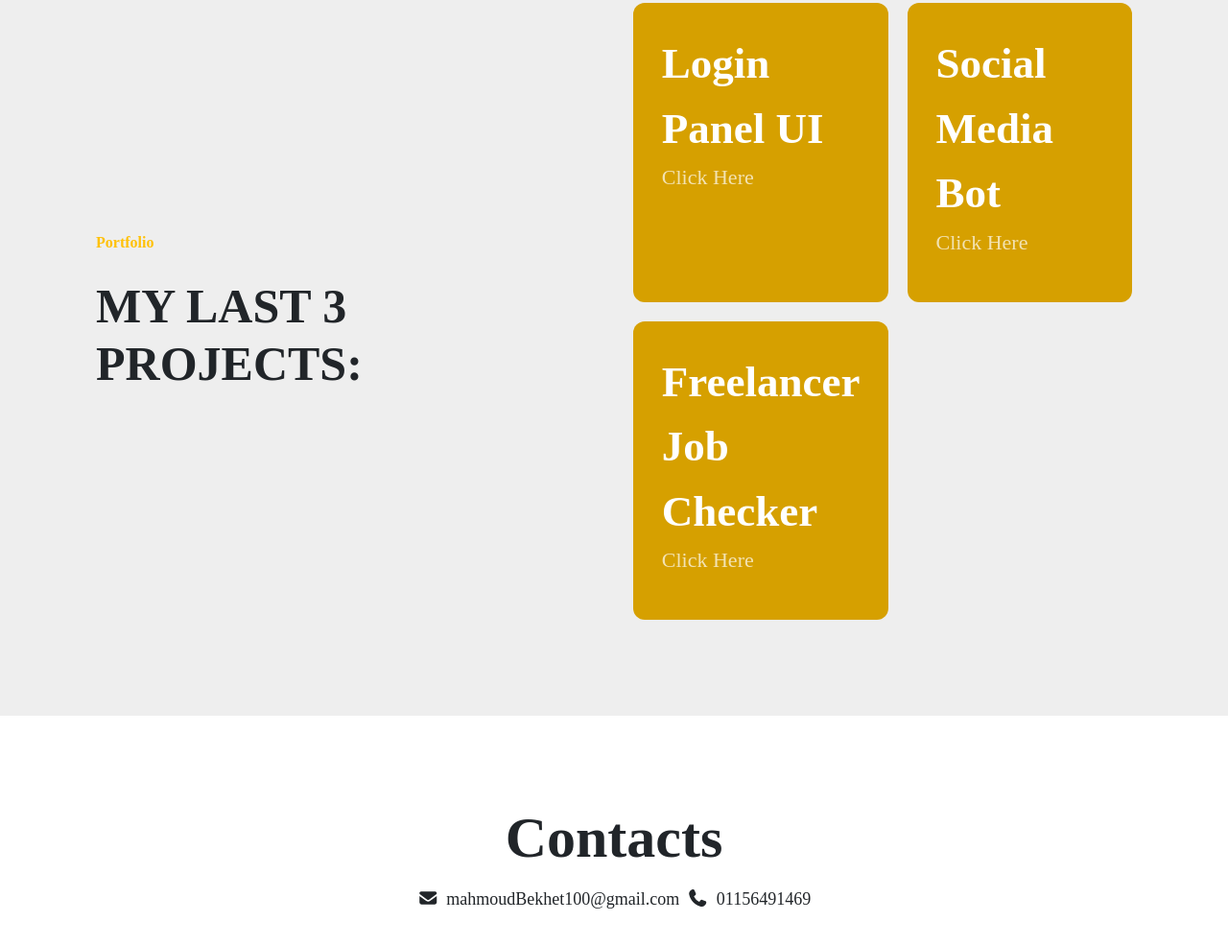
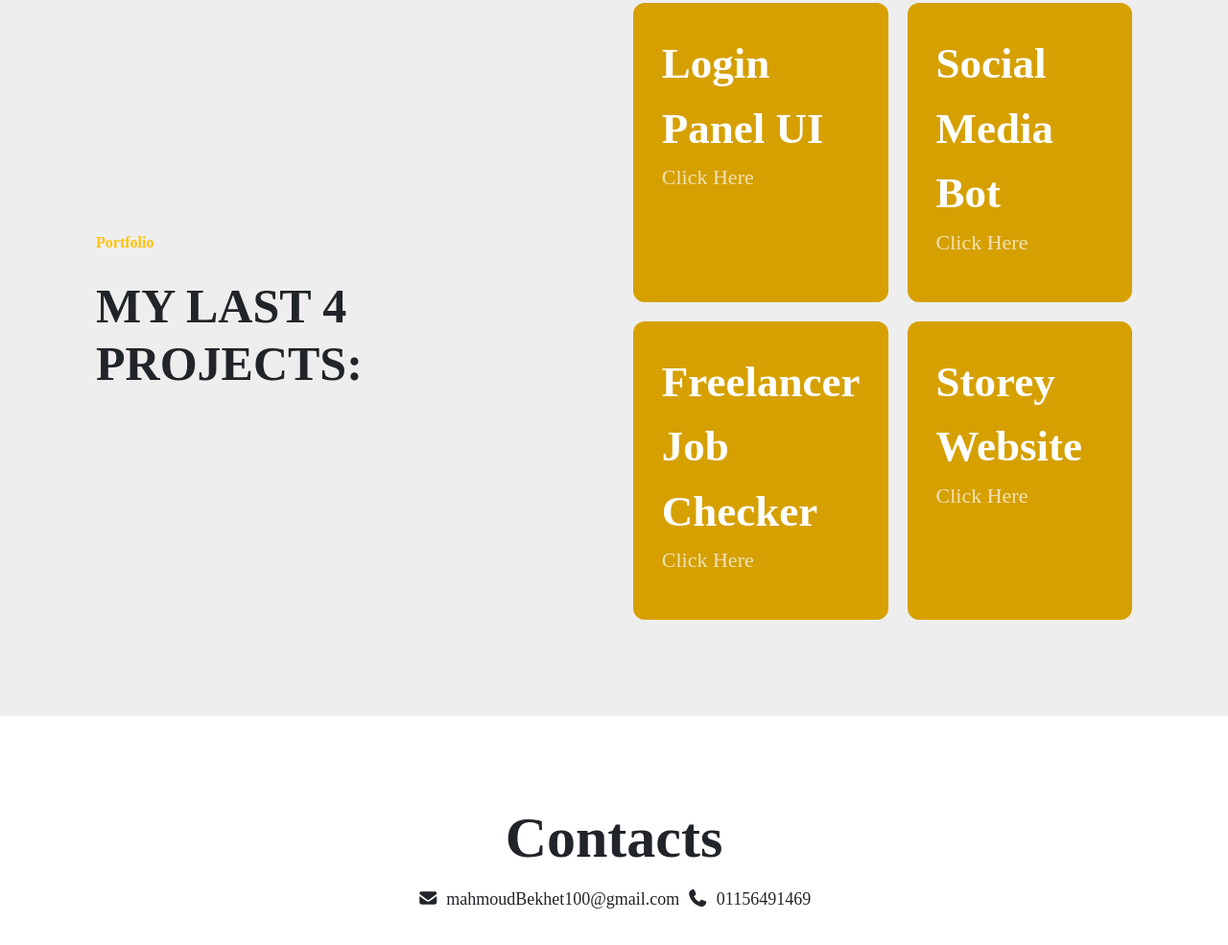
Before and after one commit to MahmoudBekhet/Portfolio, a plain HTML site: page index.html in a window 1280 px wide. Shown: the part 1546-2531 px from the top of the page at 96% size. Drawn offline with nearby package versions, Linux system fonts and the light colour scheme; a web font is replaced by a local one.

Commit message:
Update index.html

```diff
--- a/index.html
+++ b/index.html
@@ -85,7 +85,7 @@
   <section class="info d-flex justify-content-center align-items-center" id="portfolio">
     <div class="titles d-flex gap-4 flex-column animated-content">
       <p class="normal-font text-warning m-0 fw-bold fs-6">Portfolio</p>
-      <p class="title m-0 ">MY LAST 3 PROJECTS:</p>
+      <p class="title m-0 ">MY LAST 4 PROJECTS:</p>
     </div>
     <div class="graphs p-0 animated-content">
       <div>
@@ -99,6 +99,10 @@
       <div>
         <p class="m-0 normal-font fw-bold">Freelancer Job Checker</p>
         <p class="normal-font"><a href="https://github.com/MahmoudBekhet/freelancer-job-checker" target="_blank" style="text-decoration: none; color:white;" class="normal-font">Click Here</a></p>
+      </div>
+      <div>
+        <p class="m-0 normal-font fw-bold">Storey Website</p>
+        <p class="normal-font"><a href="https://github.com/MahmoudBekhet/storey-bot" target="_blank" style="text-decoration: none; color:white;" class="normal-font">Click Here</a></p>
       </div>
 
     </div>
```
